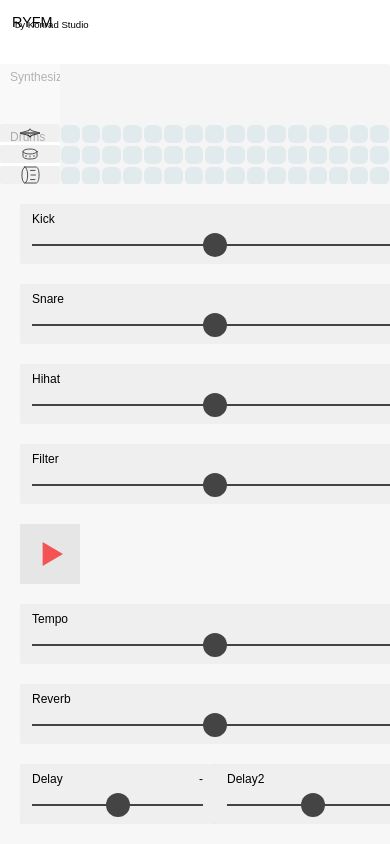
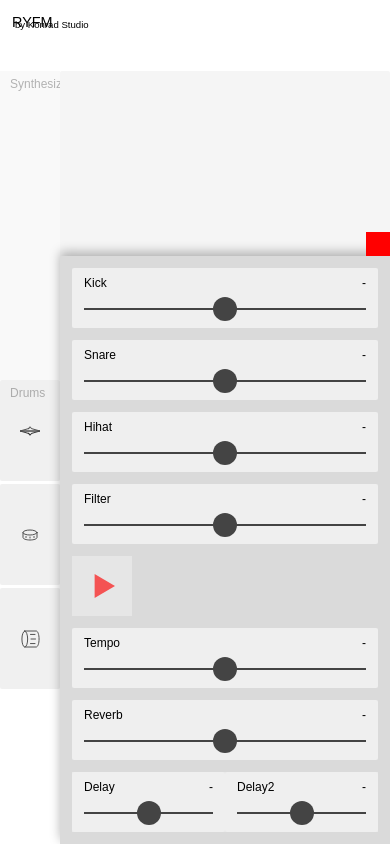
Before and after one commit to nckn/ryfm, a Nuxt app: page / in a window 390 px wide. Built offline with nearby package versions, Linux system fonts and the light colour scheme; no server answers.

Commit message:
Making responsive styling of footer

```diff
--- a/assets/basics/main.scss
+++ b/assets/basics/main.scss
@@ -1,3 +1,9 @@
+$breakp-xs: 480px;
+$breakp-sm: 576px;
+$breakp-md: 768px;
+$breakp-lg: 992px;
+$breakp-xl: 1200px;
+$breakp-xxl: 1600px;
 
 $header-height: 64px;
 $footer-height-sm: 400px;
@@ -290,7 +296,6 @@ header {
   width: 100%;
   height: 60px;
   height: auto;
-  padding: 20px;
   // position: absolute;
   // align-items: stretch;
   // display: flex;
@@ -298,7 +303,9 @@ header {
   display: grid;
   grid-template-columns: repeat(auto-fit, minmax(200px, 1fr));
   grid-auto-rows: 60px;
-  grid-gap: 20px;
+  padding: 15px;
+  grid-gap: 15px;
+  box-sizing: border-box;
   &.two {
     padding-top: 0;
   }
@@ -510,6 +517,40 @@ input[type=range]:focus::-moz-range-track {
 
 /* Repsonsive styling */
 
+.trigger-footer {
+  width: 24px;
+  height: 24px;
+  position: absolute;
+  right: 0;
+  top: -24px;
+  background: red;
+  @media screen and (max-width: $breakp-sm) {
+    visibility: visible;
+  }
+  @media screen and (min-width: $breakp-sm) {
+    visibility: hidden;
+  }
+}
+
+// Mobile styling under 576px
+@media screen and (max-width: $breakp-sm) {
+  .control-row {
+    padding: 12px;
+    grid-gap: 12px;
+  }
+  .footer {
+    position: absolute;
+    bottom: 0;
+    right: 0;
+    -webkit-box-shadow: 0px -4px 10px 0px rgba(0,0,0,0.28);
+    -moz-box-shadow: 0px -4px 10px 0px rgba(0,0,0,0.28);
+    box-shadow: 0px -4px 10px 0px rgba(0,0,0,0.28);
+    .control-row {
+      background: #dadada;
+    }
+  }
+}
+
 /* Small devices and mobile */
 @media only screen and (min-width : 320px) {
 
--- a/nuxt.config.js
+++ b/nuxt.config.js
@@ -39,7 +39,8 @@ module.exports = {
     }
   },
   router: {
-    base,
+    base: '/ryfm/'
+    // base,
   },
   plugins: [
     // {src: '~/plugins/ant-design-vue', ssr: false}
--- a/package.json
+++ b/package.json
@@ -7,7 +7,7 @@
     "build": "nuxt build",
     "start": "nuxt start",
     "generate": "nuxt generate",
-    "deploy": "gh-pages -d dist",
+    "deploy": "gh-pages -d dist --dotfiles=true",
     "build:gh-pages": "DEPLOY_ENV=GH_PAGES nuxt build",
     "generate:gh-pages": "DEPLOY_ENV=GH_PAGES nuxt generate"
   },
--- a/pages/index.vue
+++ b/pages/index.vue
@@ -21,6 +21,7 @@
           div.cell-row(v-for="(drum, index) in drums")
             Cell(v-for="(cell, index) in sequenceCells[index]" :class_name="'sixteen-buttons'" v-bind:id="index" :key="index")
     .footer
+      .trigger-footer
       .control-row.one
         Slider(:slider_name="'Kick'" :min="30" :max="500" :value="50" :step="1")
         Slider(:slider_name="'Snare'" :min="100" :max="4096" :value="4096" :step="1")
```
Also changed, not shown: 1 other file (tests, documents, lock files or other folders).
